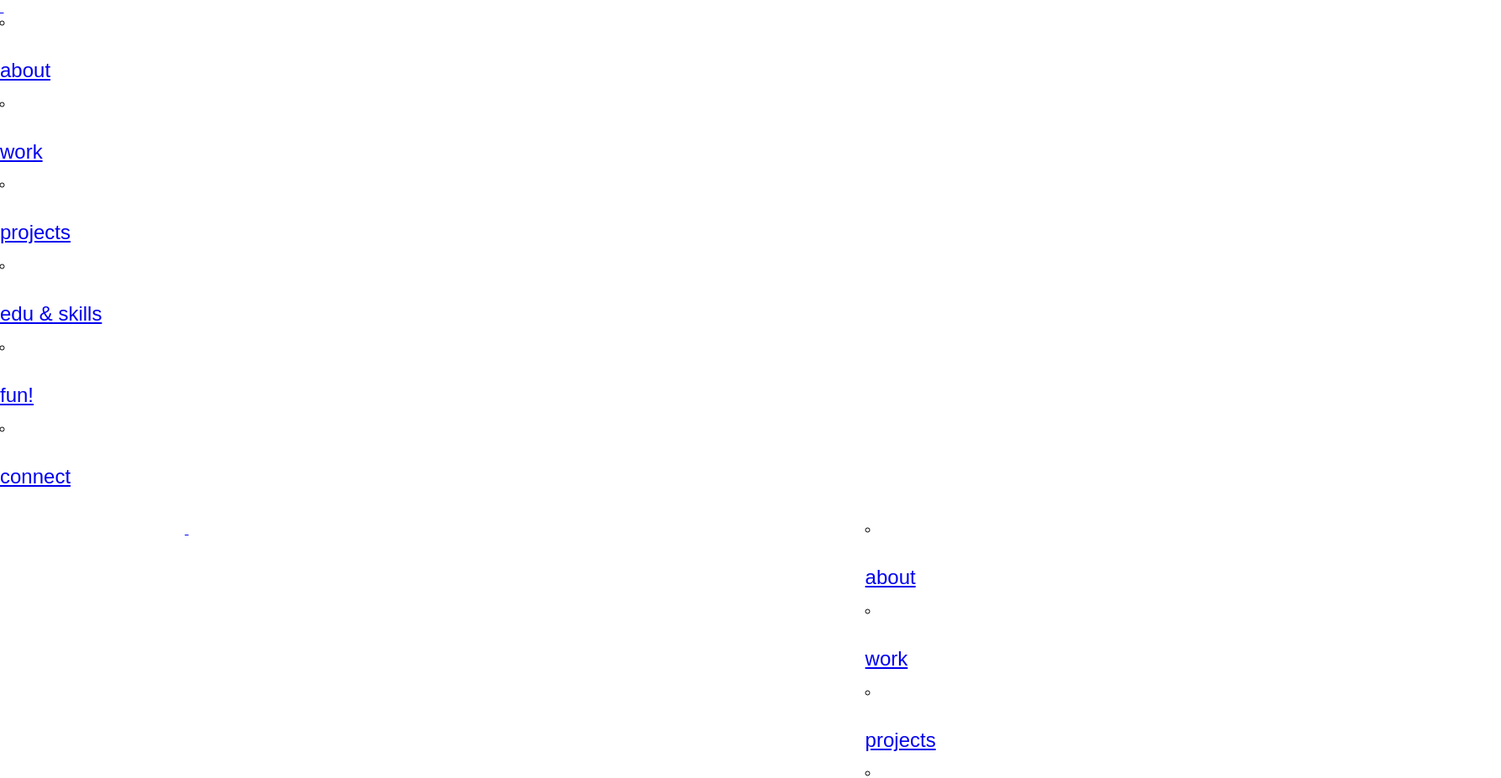
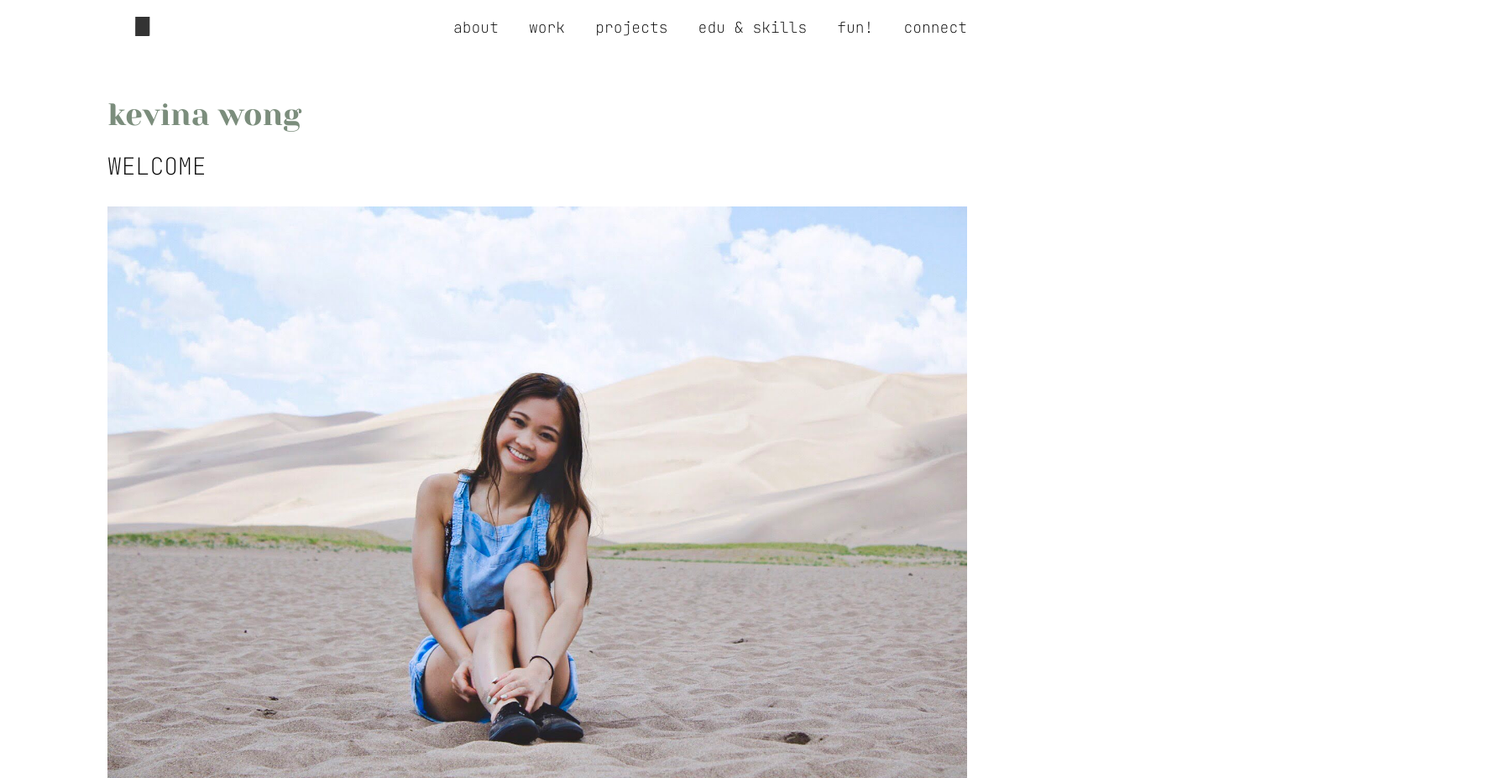
Before and after one commit to kevinawongw/kevinawongw.github.io, a plain HTML site: page index.html in a window 1280 px wide. Shown: the top 927 px of the page at 84% size, 1788 px wide, since content can reach past the window. Drawn offline with Linux system fonts and the light colour scheme.

Commit message:
Update index.html

```diff
--- a/index.html
+++ b/index.html
@@ -19,7 +19,7 @@
     –––––––––––––––––––––––––––––––––––––––––––––––––– -->
     <link href="normalize.css" rel="stylesheet">
     <link href="skeleton.css" rel="stylesheet">
-    <link href=custom.css" rel="stylesheet">
+    <link href="custom.css" rel="stylesheet">
     <link rel="preconnect" href="https://fonts.gstatic.com">
     <link href="https://fonts.googleapis.com/css2?family=JetBrains+Mono:wght@100&display=swap" rel="stylesheet">
     <link rel="preconnect" href="https://fonts.gstatic.com">
```
